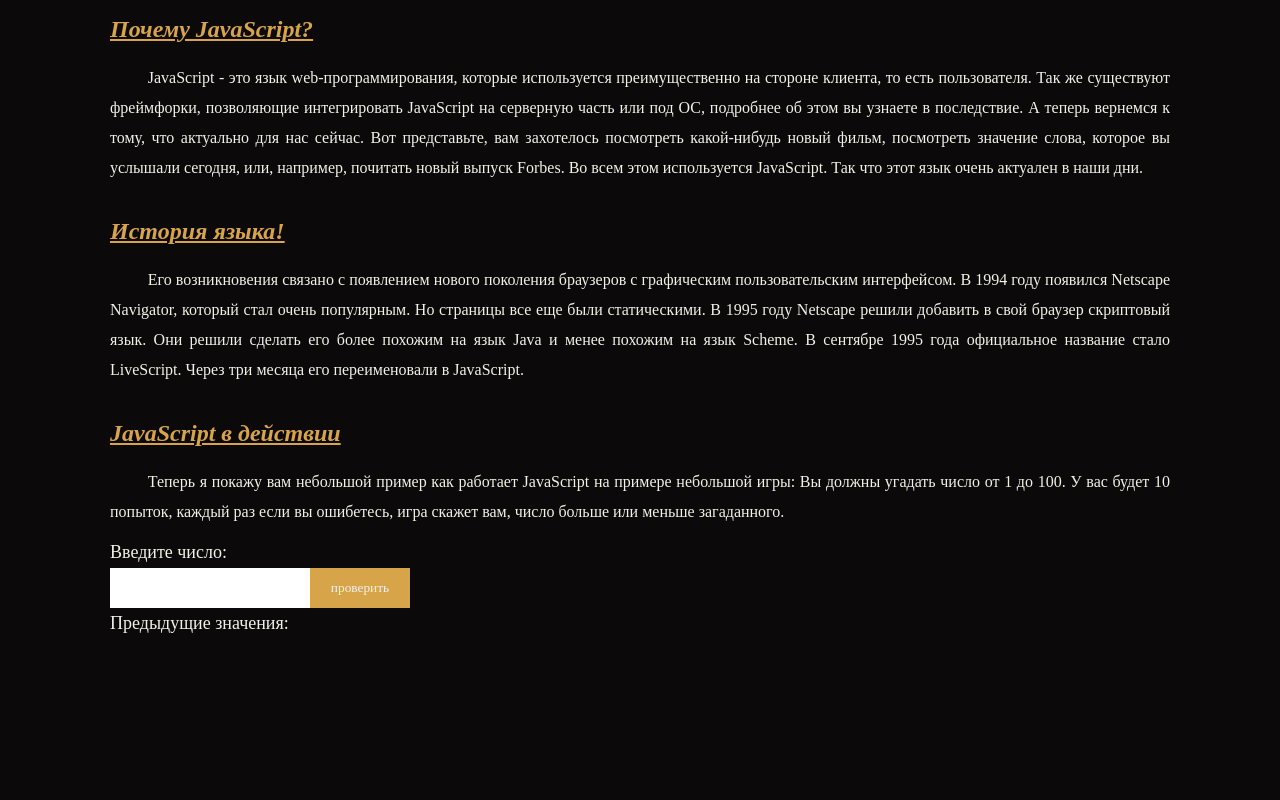
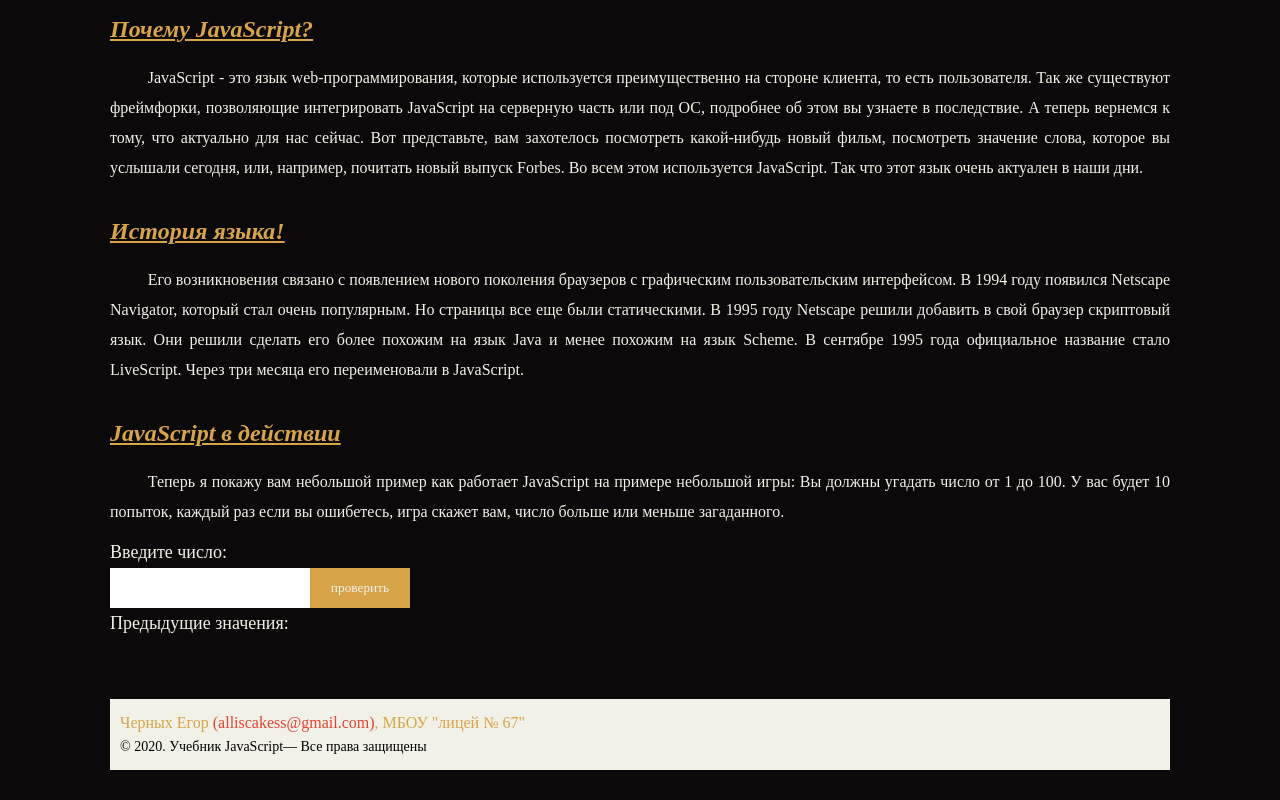
Before and after one commit to AllIsCake/learnJS, a website: page learn.html in a window 1280 px wide. Shown: the part 616-1416 px from the top of the page. Before the commit the page ends 1330 px from the top, so only its background shows below. Drawn offline with nearby package versions, Linux system fonts and the light colour scheme.

Commit message:
added footer

```diff
--- a/learn.html
+++ b/learn.html
@@ -4,7 +4,9 @@
 <head>
     <meta charset="UTF-8">
     <meta name="viewport" content="width=device-width, initial-scale=1.0">
-    <title>learn</title>
+    <title>Учебник JavaScript</title>
+    <!--favicon-->
+    <link rel="shortcut icon" href="img/favicon.ico" type="image/x-icon">
     <!--my css-->
     <link rel="stylesheet" href="css/book.css">
 
@@ -73,6 +75,10 @@
                 <p class="guess"></p>
                 <p class="lowOrHi"></p>
             </div>
+            <footer class="footer">
+                <p class="author">Черных Егор <span>(alliscakess@gmail.com)</span>, МБОУ "лицей № 67"</p>
+                <p class="footer__txt">© 2020. Учебник JavaScript— Все пpава защищены</p>
+            </footer>
         </div>
     </main>
     <!--Jquery-->
--- a/scss/book.scss
+++ b/scss/book.scss
@@ -309,7 +309,7 @@ input {
     background-color: $white;
     font-size: 16px;
     white-space: nowrap;
-    @media (max-width: 575.98px) {
+    @media (max-width: 768px) {
         font-size: 14px;
         overflow-x: scroll;
     }
@@ -399,6 +399,7 @@ input {
         margin: 10px;
         @media (max-width: 991.98px) {
             width: 100%;
+            margin: 0;
         }
     }
     .task__name {
@@ -427,6 +428,27 @@ input {
             font-size: 14px;
             width: 125px; height: 35px;
         }
+    }
+}
+//footer
+.footer {
+    background: $white;
+    margin: 15px 0;
+    padding: 15px 10px;
+    font-size: 14px;
+    @media (max-width: 575.98px) {
+            font-size: 12px;
+    }
+}
+.author {
+    font-size: 16px;
+    color: $orange;
+    margin-bottom: 7px;
+    span {
+        color: $red;
+    }
+    @media (max-width: 575.98px) {
+        font-size: 14px;
     }
 }
 //game
```
Also changed, not shown: index.html (+2 -0 lines), css/book.css, img/favicon.ico (added), 1 other file.
